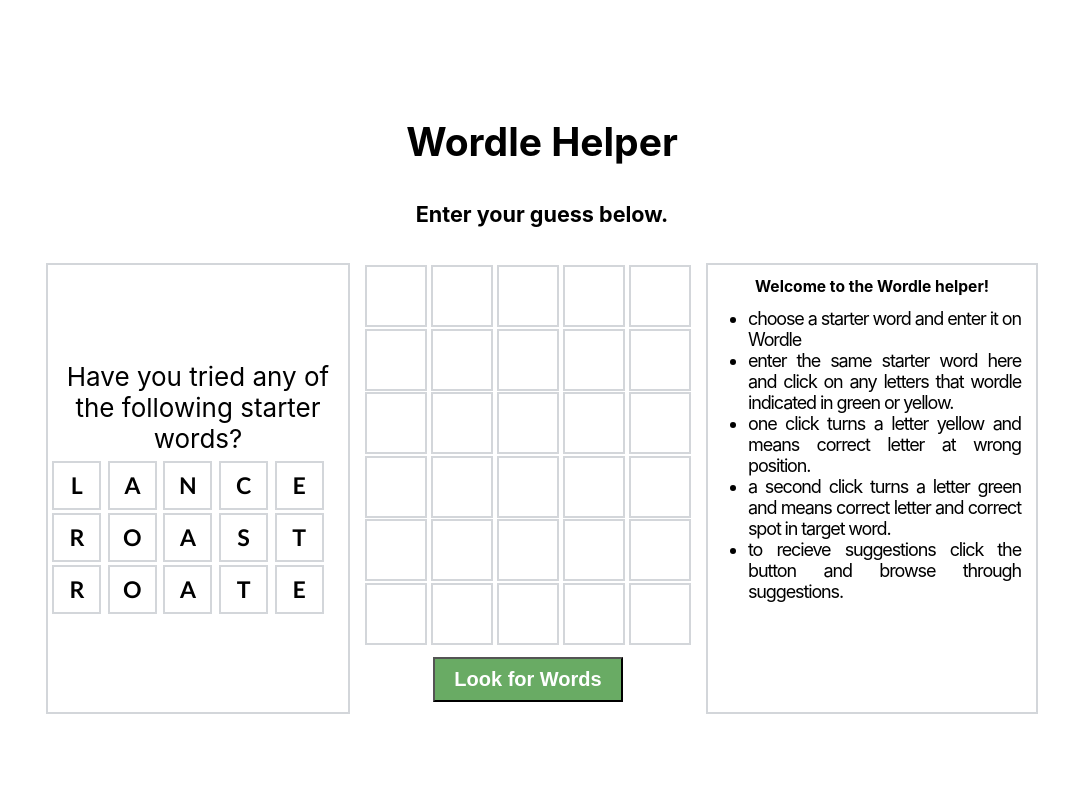
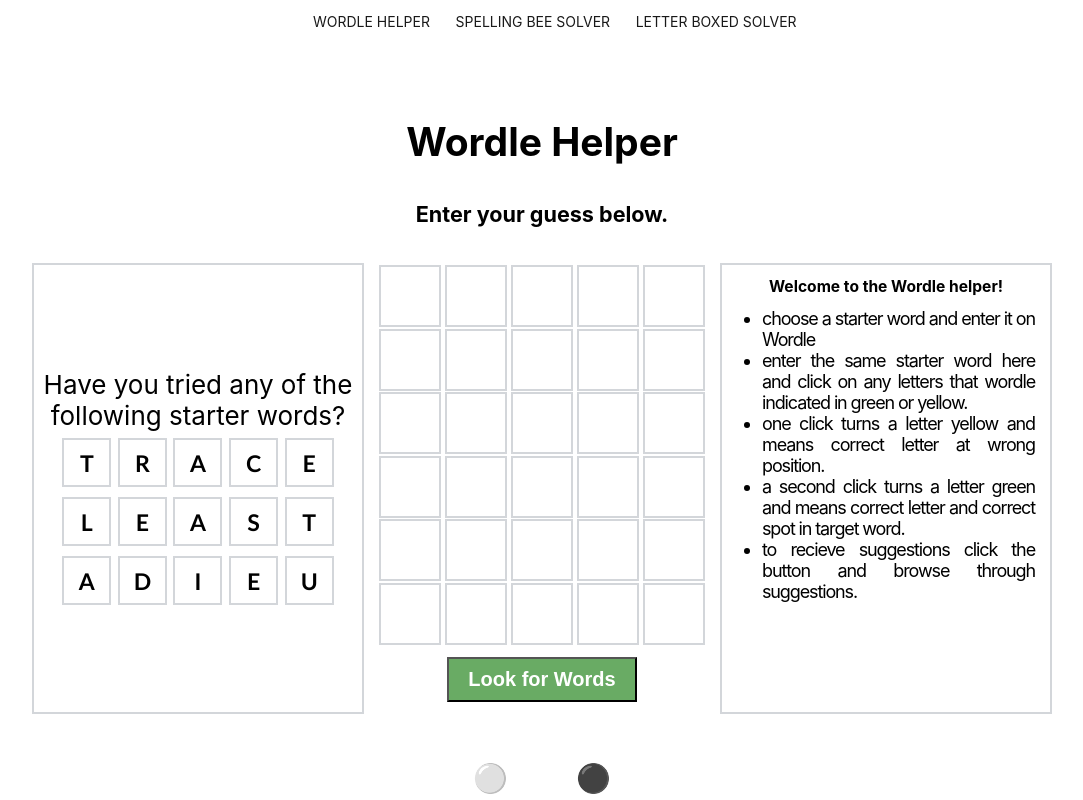
Before and after one commit to MrJanHorak/wordle-solution-helper, a React (Create React App) app: page / in a window 1280 px wide. Shown: the whole page, without its empty margins (98-1181 px from the left). Built offline with nearby package versions, Linux system fonts and the light colour scheme.

Commit message:
add responsive nav bar

```diff
--- a/package.json
+++ b/package.json
@@ -8,6 +8,9 @@
     "@testing-library/user-event": "^13.5.0",
     "react": "^18.2.0",
     "react-dom": "^18.2.0",
+    "react-icons": "^4.4.0",
+    "react-router": "^6.3.0",
+    "react-router-dom": "^6.3.0",
     "react-scripts": "5.0.1",
     "web-vitals": "^2.1.4"
   },
--- a/src/App.js
+++ b/src/App.js
@@ -1,16 +1,27 @@
+import React from "react";
+import { BrowserRouter } from "react-router-dom";
+
 // pages
-import Landing from './pages/Landing';
+import Landing from "./pages/Landing";
+
+// components
+import Nav from "./components/Nav";
 
 // style
-import '../src/styles/App.css';
+import "../src/styles/App.css";
 
 function App() {
   return (
-    <div className="App">
-      <header className="App-header">
-        <Landing />
-      </header>
-    </div>
+    <>
+      <BrowserRouter>
+        <Nav />
+        <div className="App">
+          <header className="App-header">
+            <Landing />
+          </header>
+        </div>
+      </BrowserRouter>
+    </>
   );
 }
 
--- /dev/null
+++ b/src/components/DarkMode.jsx
@@ -0,0 +1,56 @@
+import React from "react";
+
+const setDark = () => {
+  localStorage.setItem("theme", "dark");
+  document.documentElement.setAttribute("data-theme", "dark");
+};
+
+const setLight = () => {
+  localStorage.setItem("theme", "light");
+  document.documentElement.setAttribute("data-theme", "light");
+};
+
+const storedTheme = localStorage.getItem("theme");
+
+const prefersDark =
+  window.matchMedia &&
+  window.matchMedia("(prefers-color-scheme: dark)").matches;
+
+const defaultDark =
+  storedTheme === "dark" || (storedTheme === null && prefersDark);
+
+if (defaultDark) {
+  setDark();
+}
+
+const toggleTheme = (e) => {
+  if (e.target.checked) {
+    setDark();
+  } else {
+    setLight();
+  }
+};
+
+const DarkMode = () => {
+  return (
+    <div className="toggle-theme-wrapper">
+      <span role="img" aria-label="light theme">
+      ⚪
+      </span>
+      <label className="toggle-theme" htmlFor="checkbox">
+        <input
+          type="checkbox"
+          id="checkbox"
+          onChange={toggleTheme}
+          defaultChecked={defaultDark}
+        />
+        <div className="slider round"></div>
+      </label>
+      <span role="img" aria-label="dark theme">
+      ⚫
+      </span>
+    </div>
+  );
+};
+
+export default DarkMode;
--- a/src/components/InfoScreen.jsx
+++ b/src/components/InfoScreen.jsx
@@ -2,6 +2,9 @@ import React, { useState, useEffect } from "react";
 
 // data
 import starterWords from "../data/starter-words";
+
+// style
+import "../styles/StarterWords.css";
 
 const InfoScreen = () => {
   const [suggestedStarters, setSuggestedStarters] = useState([]);
@@ -16,7 +19,7 @@ const InfoScreen = () => {
   }, []);
 
   const starters = suggestedStarters.map((word, i) => (
-    <div className="suggestion-row" key={i}>
+    <div className="starter-row" key={i}>
       <div className={`suggestion-square `} id="10">
         {word[0]}
       </div>
--- /dev/null
+++ b/src/components/Nav.jsx
@@ -0,0 +1,70 @@
+import React, { useState } from "react";
+import { Link } from "react-router-dom";
+
+// Components
+import DarkMode from "../components/DarkMode";
+import { MdClose } from "react-icons/md";
+import { FiMenu } from "react-icons/fi";
+
+const Nav = () => {
+  const [navbarOpen, setNavbarOpen] = useState(false);
+
+  const handleToggle = () => {
+    setNavbarOpen((prev) => !prev);
+  };
+
+  const closeMenu = () => {
+    setNavbarOpen(false);
+  };
+
+  return (
+    <>
+      <div id="humburger">
+        <nav className="navBar">
+          <button className="hamburger-button" onClick={handleToggle}>
+            {navbarOpen ? (
+              <MdClose style={{ width: "40px", height: "40px" }} />
+            ) : (
+              <FiMenu style={{ width: "40px", height: "40px" }} />
+            )}
+          </button>
+          <ul className={`menuNav ${navbarOpen ? "showMenu" : ""}`}>
+            <li>
+              <Link to={{ pathname: "https://example.com" }} target="_blank" onClick={() => closeMenu()}>
+                Wordle Helper
+              </Link>
+            </li>
+            <li>
+              {" "}
+              <Link to={{ pathname: "https://example.com" }} target="_blank" onClick={() => closeMenu()}>
+                Spelling Bee Solver
+              </Link>
+            </li>
+            <li>
+              {" "}
+              <Link to={{ pathname: "https://example.com" }} target="_blank" onClick={() => closeMenu()}>
+                Letter Boxed Solver
+              </Link>
+            </li>
+          </ul>
+        </nav>
+      </div>
+      <div id="nav-bar">
+        <nav className="nav-bar">
+          <Link className="button " to={{ pathname: "https://example.com" }} target="_blank">
+            <span>Wordle Helper</span>
+          </Link>
+          <Link className="button " to={{ pathname: "https://example.com" }} target="_blank">
+            <span>Spelling Bee Solver</span>
+          </Link>
+          <Link className="button " to={{ pathname: "https://example.com" }} target="_blank">
+            <span>Letter Boxed Solver</span>
+          </Link>
+        </nav>
+      </div>
+      <DarkMode />
+    </>
+  );
+};
+
+export default Nav;
--- a/src/data/starter-words.js
+++ b/src/data/starter-words.js
@@ -14,7 +14,6 @@ const starterWords = [
   "TRICE",
   "ROAST",
   "ADIEU",
-  "ROATE",
   "TRAIN",
   "CLOSE",
   "STORY",
--- a/src/styles/App.css
+++ b/src/styles/App.css
@@ -1,3 +1,62 @@
+:root {
+  --font-color: #333;
+  --background-color: rgb(255, 255, 255);
+  --carousel-background1: rgba(255, 255, 255, 0.7);
+  --carousel-background2: rgba(247, 246, 246, 0.7);
+  --carousel-background3: rgba(231, 234, 235, 0.7);
+  --slider-color: rgb(219, 219, 219);
+  --focus-color: rgb(188, 190, 190);
+  --font-weight: 300;
+  --scrollbar-foreground: rgb(202, 202, 202);
+  --scrollbar-background: rgb(255, 255, 255);
+}
+
+[data-theme="dark"] {
+  --font-color: #eee;
+  --font-weight: 100;
+  --background-color: #333;
+  --carousel-background1: rgba(119, 119, 119, 0.7);
+  --carousel-background2: rgba(112, 112, 112, 0.7);
+  --carousel-background3: rgba(59, 59, 59, 0.7);
+  --slider-color: rgb(199, 199, 199);
+  --filter: invert(100);
+  --focus-color: rgb(135, 133, 133);
+  --scrollbar-foreground: rgb(112, 112, 112);
+  --scrollbar-background: rgb(51, 51, 51);
+}
+
+/*toggle element*/
+
+.toggle-theme-wrapper {
+  display: flex;
+  flex-direction: row;
+  align-items: center;
+  gap: 4px;
+  position: fixed;
+  justify-content: center;
+  width: 100%;
+  bottom: 0;
+}
+
+.toggle-theme-wrapper span {
+  font-size: 28px;
+}
+
+.toggle-theme {
+  position: relative;
+  display: inline-block;
+  height: 44px;
+  width: 60px;
+}
+
+.toggle-theme input {
+  display: none;
+}
+
+a {
+  color: var(--link-color);
+}
+
 .App {
   text-align: center;
 }
@@ -16,3 +75,111 @@
 .App-link {
   color: #61dafb;
 }
+
+
+#nav-bar {
+  display: flex;
+  flex-direction: column;
+  z-index: 20;
+}
+
+.nav-bar {
+  position: fixed;
+  width: 100%;
+  max-height: 30px;
+  display: flex;
+  align-items: center;
+  justify-content: center;
+  padding: 0.5% 1% 0.5% 1%;
+  z-index: 20;
+  background-color: var(--background-color);
+  opacity: 0.9;
+}
+
+.nav-bar a {
+  padding: 0.5% 1% 0.5% 1%;
+  font-size: 14px;
+  text-decoration: none;
+  text-transform: uppercase;
+}
+
+.nav-bar a:hover {
+  color: rgb(209, 209, 209);
+}
+
+.nav-bar a:focus {
+  color: var(--focus-color);
+}
+
+/* sidebar Nav */
+
+.hamburger-button {
+  margin-top: 10px;
+  color: var(--font-color);
+  transition: 250ms;
+}
+
+.menuNav a {
+  display: block;
+  padding: 10px 20px;
+  text-decoration: none;
+  color: var(--font-color);
+  text-transform: uppercase;
+  font-weight: bold;
+}
+
+.navBar {
+  display: none;
+  position: relative;
+  z-index: 20;
+}
+
+.navBar button {
+  position: fixed;
+  top: 8px;
+  z-index: 10;
+  background: transparent;
+  border: none;
+}
+
+.menuNav {
+  display: none;
+  list-style: none;
+  position: fixed;
+  top: 0;
+  background: rgba(127, 127, 127, 0.88);
+  left: -44px;
+  bottom: 0;
+  height: 295px;
+  width: 0;
+  overflow: hidden;
+  max-width: 140px;
+  z-index: 9;
+  border-radius: 12px;
+  box-shadow: 1.5px 1.5px 3px;
+  transition: width 250ms;
+}
+
+.menuNav.showMenu {
+  width: 100%;
+  transition: width 250ms;
+}
+
+.menuNav li:first-child {
+  margin-top: 2.4rem;
+}
+
+@media screen and (max-width: 750px) {
+  #nav-bar {
+    display: none;
+  }
+  #hamburger {
+    display: inline;
+  }
+  .menuNav {
+    display: inline;
+  }
+  .navBar {
+    display: inline;
+  }
+}
--- a/src/styles/Landing.css
+++ b/src/styles/Landing.css
@@ -20,8 +20,8 @@ button:active {
   background-color: #787c7f;
 }
 
-h6{
-  font-size: .6em;
+h6 {
+  font-size: 0.6em;
   margin: 12px;
 }
 
@@ -30,15 +30,8 @@ ul {
   font-size: 18px;
   text-align: justify;
   margin-right: 15px;
-  letter-spacing:-.1ch;
+  letter-spacing: -0.1ch;
 }
-
-/* input {
-  text-align: center;
-  border-color:#f7da21 ;
-  background-color: transparent;
-  color: transparent;
-} */
 
 .grid-container {
   display: flex;
@@ -88,7 +81,7 @@ ul {
   letter-spacing: 43px;
 }
 
-.rowfull{
+.rowfull {
   z-index: -1;
 }
 .correct-place {
@@ -142,16 +135,16 @@ ul {
   background: #555;
 }
 
-@media screen and (max-width: 970px){
-  h2{
-    margin:0;
+@media screen and (max-width: 1029px) {
+  h2 {
+    margin: 0;
   }
 
-  h5{
+  h5 {
     margin: 5px 0 5px 0;
   }
 
-  .tip-suggestion-container{
+  .tip-suggestion-container {
     display: flex;
     flex-direction: column;
     align-items: center;
@@ -176,8 +169,7 @@ ul {
   }
 }
 
-@media screen and (min-width: 971px){
-
+@media screen and (min-width: 1030px) {
   .word-suggestions {
     width: 328px;
     max-height: 450px;
@@ -188,6 +180,6 @@ ul {
     justify-content: center;
     max-height: 100%;
     flex-direction: column;
-    width: 300px;
+    width: 328px;
   }
 }
--- /dev/null
+++ b/src/styles/StarterWords.css
@@ -0,0 +1,33 @@
+.info-container{
+  display: flex;
+  flex-direction: column;
+  justify-content: center;
+  align-items: center;
+  justify-items: center;
+}
+
+.starter-row {
+  display: flex;
+  flex-direction: row;
+  justify-content: space-around;
+  width: 278px;
+  height: 45px;
+  margin:  7px 1px 7px 1px;
+}
+
+.suggestion-row:hover {
+  background-color: yellow;
+}
+
+.suggestion-square {
+  height: 45px;
+  width: 45px;
+  font-size: 23px;
+  border: 2px solid #d3d6da;
+  background-color: transparent;
+  display: flex;
+  flex-direction: column;
+  justify-content: center;
+  font-weight: 800;
+  font-family: "Gill Sans", "Gill Sans MT", Calibri, "Trebuchet MS", sans-serif;
+}
```
Also changed, not shown: 1 other file (tests, documents, lock files or other folders).
